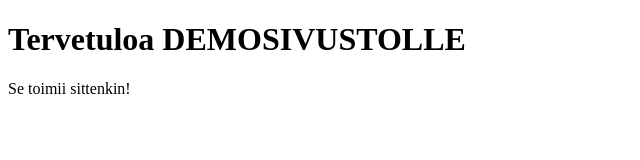
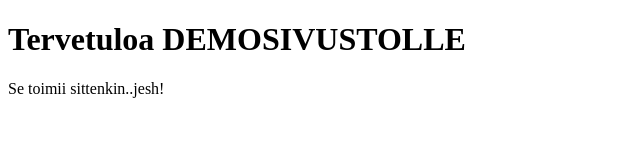
Before and after one commit to AzureandGit/githubpagesdemo, a plain HTML site: page index.html in a window 1280 px wide. Shown: the full height of the page, 0-640 px from the left. Drawn offline with Linux system fonts and the light colour scheme.

Commit message:
muokattu

```diff
--- a/index.html
+++ b/index.html
@@ -6,6 +6,6 @@
 </head>
 <body>
     <h1>Tervetuloa DEMOSIVUSTOLLE</h1>
-    <p>Se toimii sittenkin!</p>
+    <p>Se toimii sittenkin..jesh!</p>
 </body>
 </html>
```
